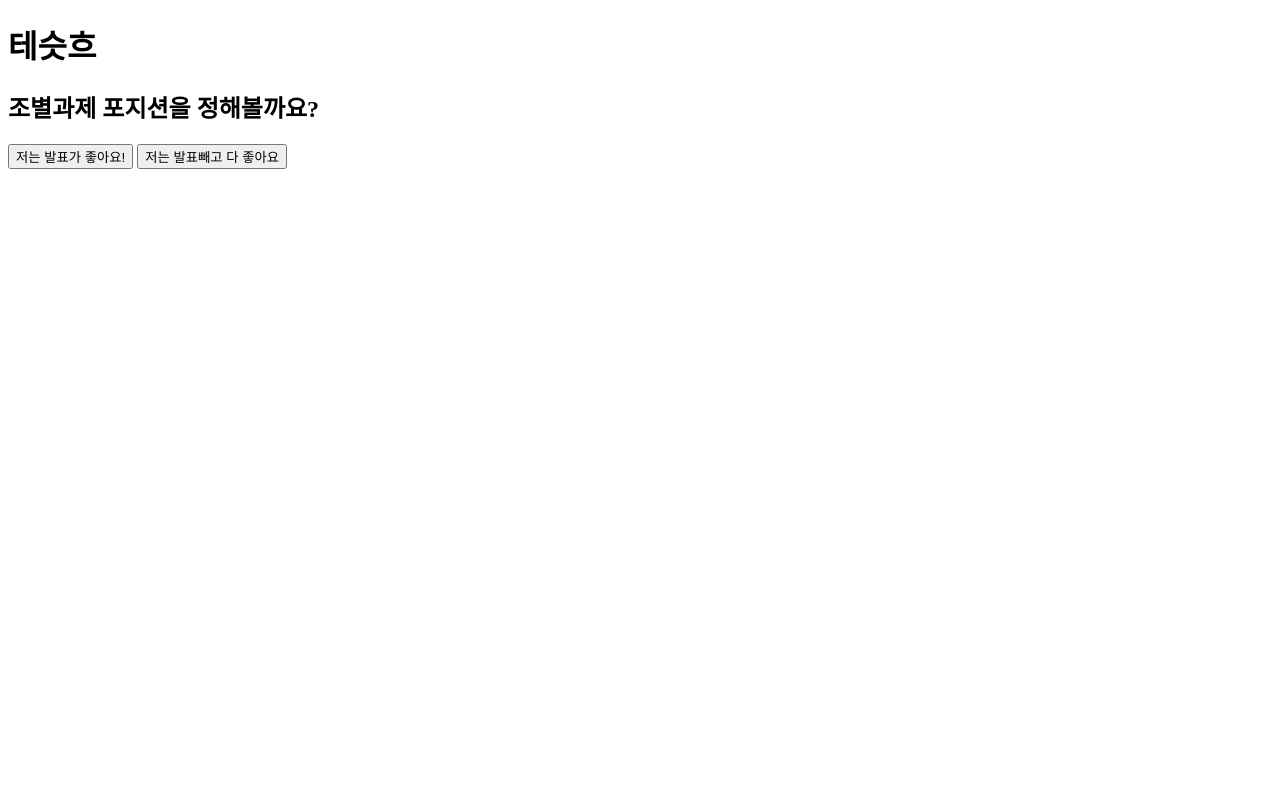
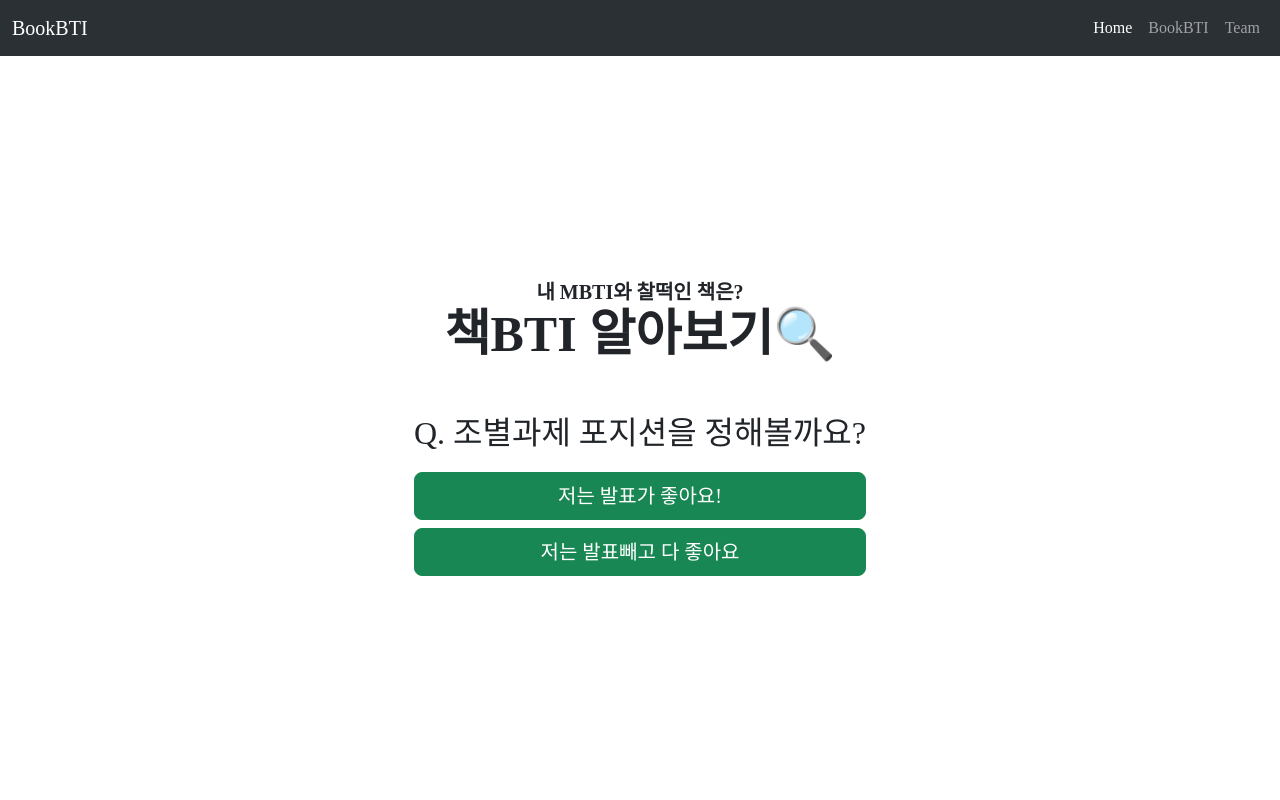
Before and after one commit to HH9-17-Team4/temp, a Flask app: page /test in a window 1280 px wide. Run offline with Flask 3, Linux system fonts and the light colour scheme; some web fonts are replaced.

Commit message:
MBTI 테스트 페이지 스타일링

```diff
--- a/templates/test.html
+++ b/templates/test.html
@@ -4,19 +4,135 @@
     <meta charset="UTF-8" />
     <meta name="viewport" content="width=device-width, initial-scale=1.0" />
     <title>MBTI 테스트</title>
+    <link
+      href="https://cdn.jsdelivr.net/npm/bootstrap@5.3.1/dist/css/bootstrap.min.css"
+      rel="stylesheet"
+      integrity="sha384-4bw+/aepP/YC94hEpVNVgiZdgIC5+VKNBQNGCHeKRQN+PtmoHDEXuppvnDJzQIu9"
+      crossorigin="anonymous"
+    />
+    <style>
+      @font-face {
+        font-family: "Pretendard-Regular";
+        src: url("https://cdn.jsdelivr.net/gh/Project-Noonnu/noonfonts_2107@1.1/Pretendard-Regular.woff")
+          format("woff");
+        font-weight: 400;
+        font-style: normal;
+      }
+      body {
+        width: 100%;
+        height: 100vh;
+        font-family: "Pretendard-Regular";
+      }
+      .test {
+        display: flex;
+        flex-direction: column;
+        justify-content: center;
+        align-items: center;
+        height: calc(100vh - 56px);
+        margin: auto 0;
+      }
+      .title {
+        display: block;
+        width: 100%;
+        margin-bottom: 50px;
+        font-size: 50px;
+        font-weight: 700;
+        text-align: center;
+      }
+      .title > span {
+        display: block;
+        font-size: 20px;
+      }
+      .test-form {
+        max-height: 200px;
+      }
+      .question {
+        text-align: center;
+      }
+      .button-wrap {
+        display: block;
+        margin-top: 20px;
+      }
+    </style>
   </head>
   <body>
-    <h1>테슷흐</h1>
-    <form action="{{ url_for('answer') }}" method="post">
-      <h2>{{ data.title }}</h2>
+    <!-- 네비게이션 바 -->
+    <nav
+      class="navbar navbar-expand-lg bg-body-tertiary d-flex justify-content-between"
+      data-bs-theme="dark"
+    >
+      <div class="container-fluid">
+        <a class="navbar-brand" href="{{ url_for('main') }}">BookBTI</a>
+        <button
+          class="navbar-toggler"
+          type="button"
+          data-bs-toggle="collapse"
+          data-bs-target="#navbarNav"
+          aria-controls="navbarNav"
+          aria-expanded="false"
+          aria-label="Toggle navigation"
+        >
+          <span class="navbar-toggler-icon"></span>
+        </button>
+        <div
+          class="collapse navbar-collapse justify-content-end"
+          id="navbarNav"
+        >
+          <ul class="navbar-nav">
+            <li class="nav-item">
+              <a
+                class="nav-link active"
+                aria-current="page"
+                href="{{ url_for('main') }}"
+                >Home</a
+              >
+            </li>
+            <li class="nav-item">
+              <a class="nav-link" href="{{ url_for('test')}}">BookBTI</a>
+            </li>
+            <li class="nav-item">
+              <a class="nav-link" href="{{ url_for('team') }}">Team</a>
+            </li>
+          </ul>
+        </div>
+      </div>
+    </nav>
+
+    <!-- MBTI 테스트 폼 -->
+    <main class="test">
+      <h1 class="title">
+        <span>내 MBTI와 찰떡인 책은?</span>
+        책BTI 알아보기🔍
+      </h1>
+      <form class="test-form" action="{{ url_for('answer') }}" method="post">
+        <h2 class="question">Q. {{ data.title }}</h2>
         <input type="hidden" name="question_id" value="{{ data.id }}" />
-      <input type="hidden" name="choose_type" value="{{ data.choose_type }}" />
-      <button type="submit" name="option" value="A" data-answer="-1">
+        <input
+          type="hidden"
+          name="choose_type"
+          value="{{ data.choose_type }}"
+        />
+        <div class="button-wrap d-grid gap-2">
+          <button
+            class="btn btn-success btn-lg"
+            type="submit"
+            name="option"
+            value="A"
+            data-answer="-1"
+          >
             {{ data.option_A }}
           </button>
-      <button type="submit" name="option" value="B" data-answer="1">
+          <button
+            class="btn btn-success btn-lg"
+            type="submit"
+            name="option"
+            value="B"
+            data-answer="1"
+          >
             {{ data.option_B }}
           </button>
+        </div>
       </form>
+    </main>
   </body>
 </html>
```
Lines whose indentation alone changed are shown as unchanged.
